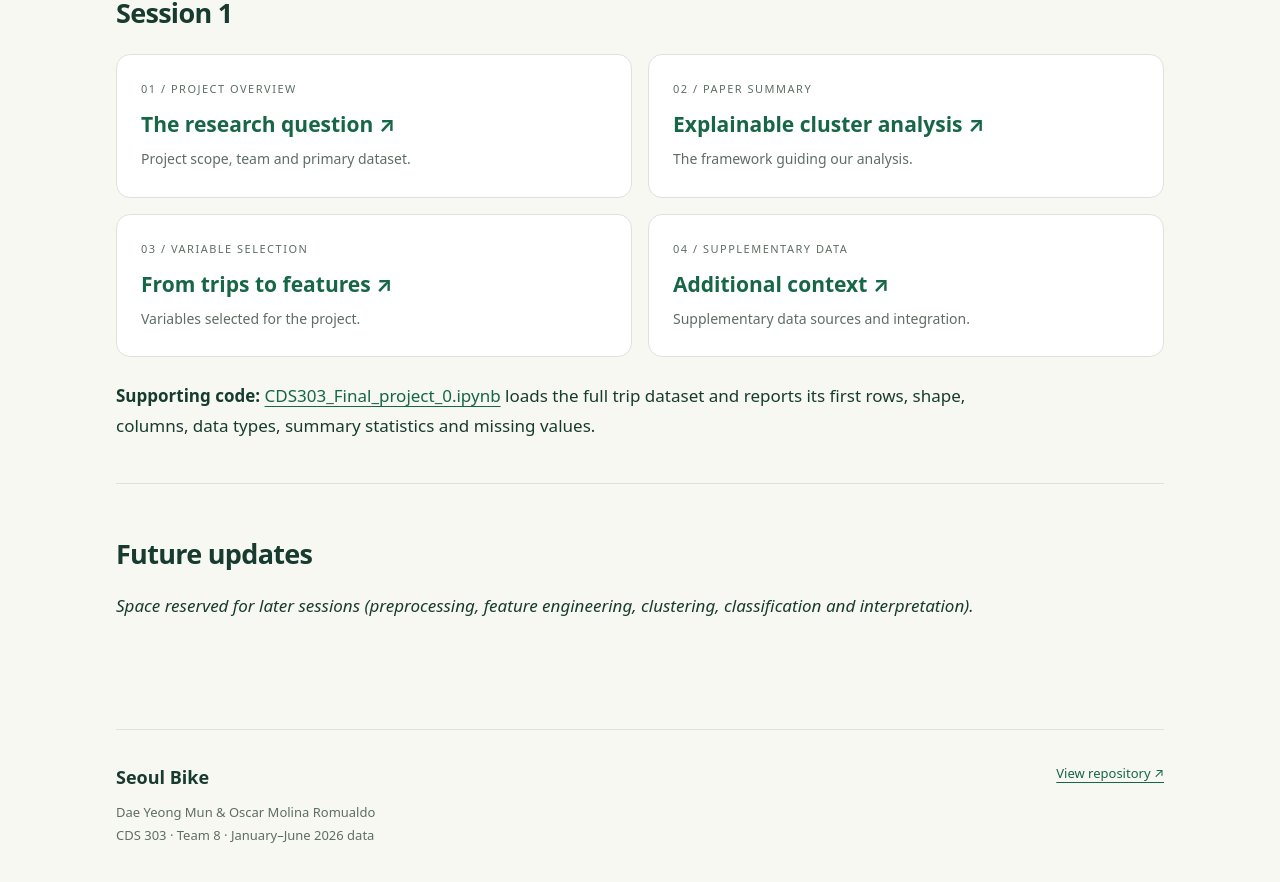
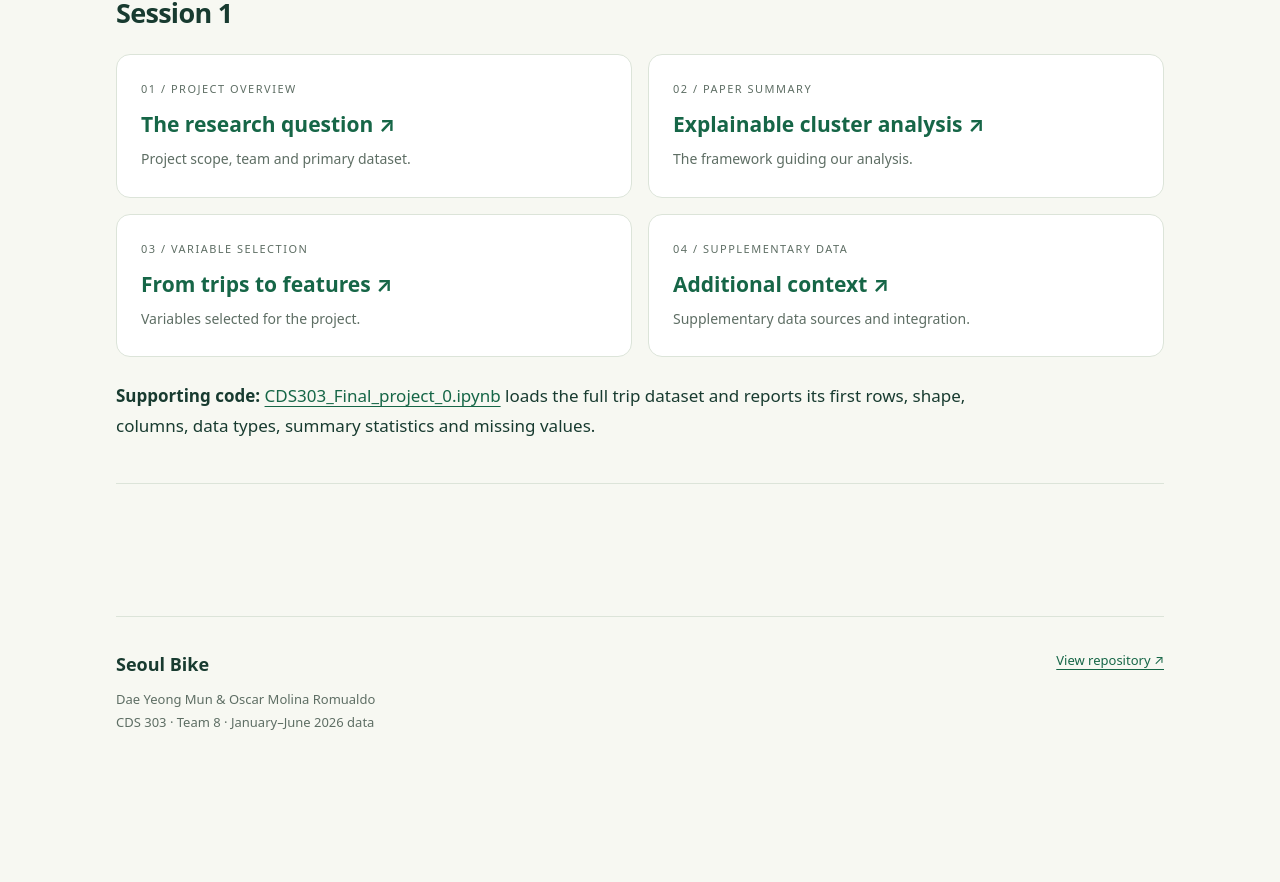
Before and after one commit to Oscarmvr-12/Seoul-Bike, a Jekyll site: the page built from docs/index.md, in a window 1280 px wide and 900 px high, scrolled down 1594 px. Shown: the top 882 px of the window. Built offline with Jekyll 4.4.1, drawn with Linux system fonts in a browser that asks for light colours; after the commit the page ends 2381 px from its top, so only the background shows below that.

Commit message:
Cleaned up file

```diff
--- a/docs/index.md
+++ b/docs/index.md
@@ -44,7 +44,3 @@ The original column names are in Korean and are translated to English in our not
 **Supporting code:** [CDS303_Final_project_0.ipynb](https://github.com/Oscarmvr-12/Seoul-Bike/blob/main/notebooks/CDS303_Final_project_0.ipynb) loads the full trip dataset and reports its first rows, shape, columns, data types, summary statistics and missing values.
 
 ---
-
-## Future updates
-
-*Space reserved for later sessions (preprocessing, feature engineering, clustering, classification and interpretation).*
```
